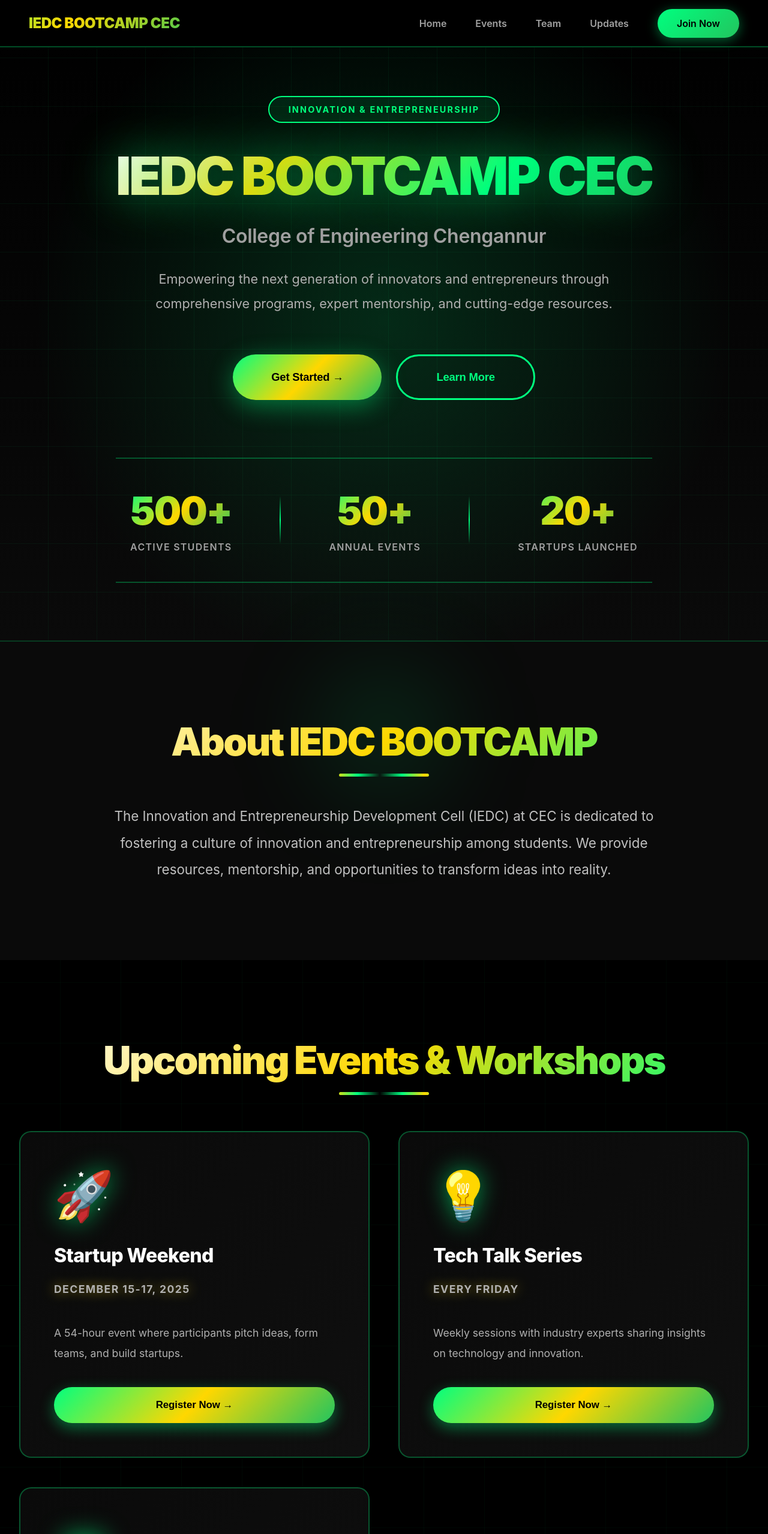
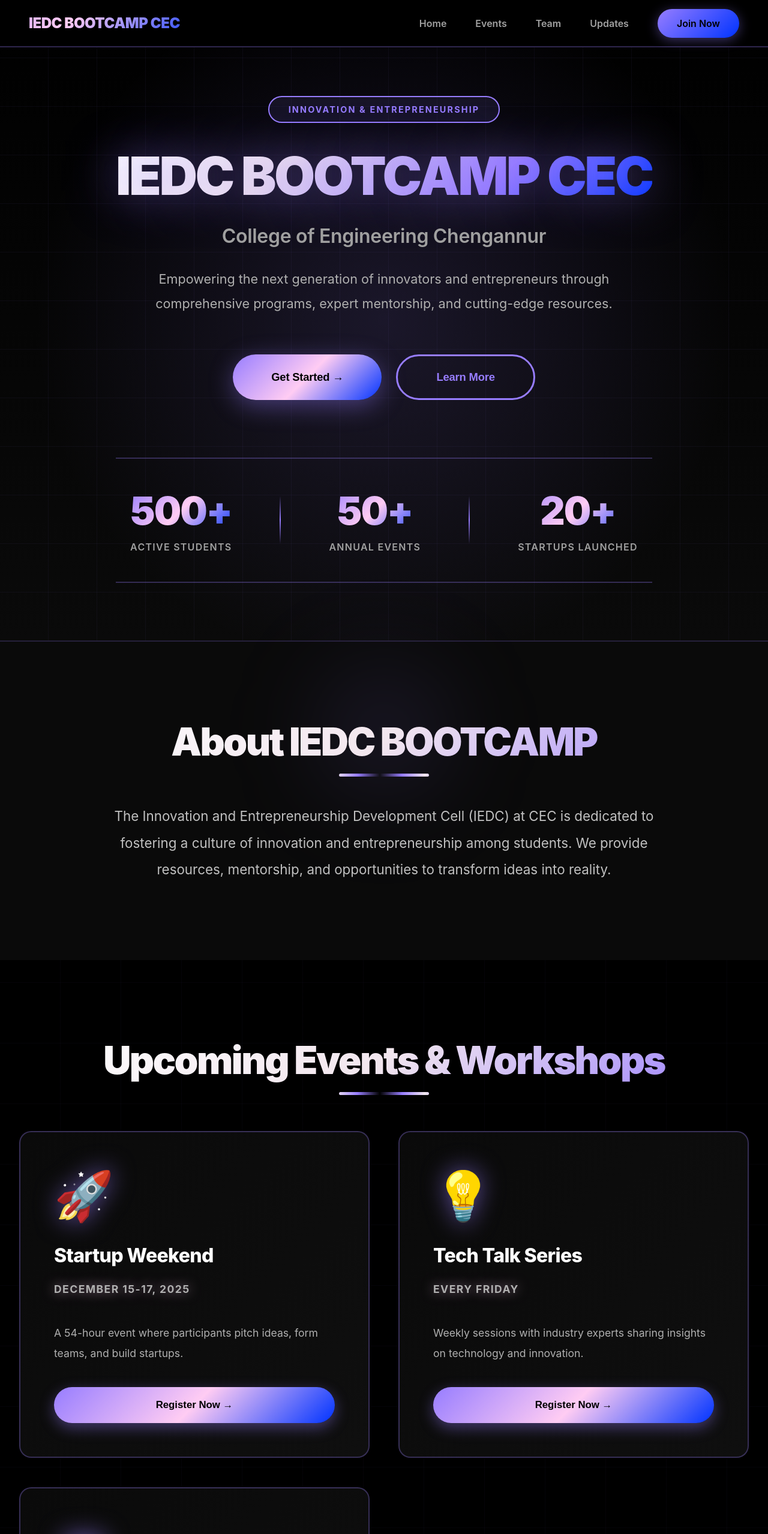
Before and after one commit to rinto-Cherian24/iedc, a Next.js app: page / in a window 1280 px wide. Shown: the top 2558 px of the page at 60% size. Built offline with nearby package versions, Linux system fonts and the light colour scheme.

Commit message:
Add gradients

```diff
--- a/app/page.module.css
+++ b/app/page.module.css
@@ -1,6 +1,6 @@
 /* Stunning Green Theme with Animations */
 @keyframes float { 0%, 100% { transform: translateY(0px); } 50% { transform: translateY(-10px); } }
-@keyframes glow { 0%, 100% { box-shadow: 0 0 15px rgba(0, 255, 127, 0.3); } 50% { box-shadow: 0 0 25px rgba(0, 255, 127, 0.5); } }
+@keyframes glow { 0%, 100% { box-shadow: 0 0 15px rgba(151, 125, 255, 0.3); } 50% { box-shadow: 0 0 25px rgba(151, 125, 255, 0.5); } }
 @keyframes slideInLeft { from { opacity: 0; transform: translateX(-50px); } to { opacity: 1; transform: translateX(0); } }
 @keyframes slideInRight { from { opacity: 0; transform: translateX(50px); } to { opacity: 1; transform: translateX(0); } }
 @keyframes fadeInUp { from { opacity: 0; transform: translateY(30px); } to { opacity: 1; transform: translateY(0); } }
@@ -13,7 +13,7 @@
   font-family: "Inter", -apple-system, BlinkMacSystemFont, "Segoe UI", Roboto, sans-serif;
   color: #ffffff;
   background: #000000;
-  background-image: radial-gradient(circle at 20% 50%, rgba(0, 255, 127, 0.1) 0%, transparent 50%), radial-gradient(circle at 80% 80%, rgba(34, 197, 94, 0.1) 0%, transparent 50%);
+  background-image: radial-gradient(circle at 20% 50%, rgba(151, 125, 255, 0.1) 0%, transparent 50%), radial-gradient(circle at 80% 80%, rgba(34, 197, 94, 0.1) 0%, transparent 50%);
 }
 
 .nav {
@@ -22,15 +22,15 @@
   width: 100%;
   background: rgba(0, 0, 0, 0.9);
   backdrop-filter: blur(20px);
-  border-bottom: 2px solid rgba(0, 255, 127, 0.3);
+  border-bottom: 2px solid rgba(151, 125, 255, 0.3);
   z-index: 1000;
   transition: all 0.3s ease;
 }
 
 .navScrolled {
   background: rgba(0, 0, 0, 0.95);
-  box-shadow: 0 10px 40px rgba(0, 255, 127, 0.2);
-  border-bottom-color: rgba(0, 255, 127, 0.5);
+  box-shadow: 0 10px 40px rgba(151, 125, 255, 0.2);
+  border-bottom-color: rgba(151, 125, 255, 0.5);
 }
 
 .navContent {
@@ -45,7 +45,7 @@
 .logo {
   font-size: 1.5rem;
   font-weight: 900;
-  background: linear-gradient(135deg, #00ff7f, #ffd700, #22c55e);
+  background: linear-gradient(135deg, #977DFF, #FFCCF3, #0033FF);
   -webkit-background-clip: text;
   -webkit-text-fill-color: transparent;
   background-clip: text;
@@ -58,8 +58,8 @@
 .menuToggle {
   display: none;
   background: transparent;
-  color: #00ff7f;
-  border: 2px solid #00ff7f;
+  color: #977DFF;
+  border: 2px solid #977DFF;
   font-size: 1.5rem;
   cursor: pointer;
   padding: 0.5rem 1rem;
@@ -68,9 +68,9 @@
 }
 
 .menuToggle:hover {
-  background: #00ff7f;
+  background: #977DFF;
   color: #000;
-  box-shadow: 0 0 20px rgba(0, 255, 127, 0.6);
+  box-shadow: 0 0 20px rgba(151, 125, 255, 0.6);
 }
 
 .navLinks {
@@ -98,12 +98,12 @@
   left: 0;
   width: 0;
   height: 3px;
-  background: linear-gradient(90deg, #00ff7f, #ffd700, #22c55e);
+  background: linear-gradient(90deg, #977DFF, #F2E6EE, #0033FF);
   transition: width 0.3s ease;
 }
 
 .navLinks li a:hover {
-  color: #00ff7f;
+  color: #977DFF;
 }
 
 .navLinks li a:hover::before {
@@ -111,13 +111,13 @@
 }
 
 .ctaNav {
-  background: linear-gradient(135deg, #00ff7f, #22c55e) !important;
+  background: linear-gradient(135deg, #977DFF, #0033FF) !important;
   color: #000 !important;
   padding: 0.875rem 2rem !important;
   border-radius: 50px;
   font-weight: 700;
   transition: all 0.3s ease;
-  box-shadow: 0 4px 20px rgba(0, 255, 127, 0.4);
+  box-shadow: 0 4px 20px rgba(151, 125, 255, 0.4);
 }
 
 .ctaNav::before {
@@ -126,7 +126,7 @@
 
 .ctaNav:hover {
   transform: translateY(-3px);
-  box-shadow: 0 8px 30px rgba(0, 255, 127, 0.6);
+  box-shadow: 0 8px 30px rgba(151, 125, 255, 0.6);
 }
 .hero {
   min-height: 100vh;
@@ -134,7 +134,7 @@
   align-items: center;
   justify-content: center;
   background: #000000;
-  background-image: radial-gradient(circle at 50% 50%, rgba(0, 255, 127, 0.15) 0%, transparent 70%), linear-gradient(180deg, #000000 0%, #0a0a0a 100%);
+  background-image: radial-gradient(circle at 50% 50%, rgba(151, 125, 255, 0.15) 0%, transparent 70%), linear-gradient(180deg, #000000 0%, #0a0a0a 100%);
   color: white;
   text-align: center;
   padding: 10rem 2rem 6rem;
@@ -149,7 +149,7 @@
   left: 0;
   right: 0;
   bottom: 0;
-  background-image: repeating-linear-gradient(0deg, transparent, transparent 80px, rgba(0, 255, 127, 0.05) 80px, rgba(0, 255, 127, 0.05) 81px), repeating-linear-gradient(90deg, transparent, transparent 80px, rgba(0, 255, 127, 0.05) 80px, rgba(0, 255, 127, 0.05) 81px);
+  background-image: repeating-linear-gradient(0deg, transparent, transparent 80px, rgba(151, 125, 255, 0.05) 80px, rgba(151, 125, 255, 0.05) 81px), repeating-linear-gradient(90deg, transparent, transparent 80px, rgba(151, 125, 255, 0.05) 80px, rgba(151, 125, 255, 0.05) 81px);
 
 }
 
@@ -161,8 +161,8 @@
 
 .heroTag {
   display: inline-block;
-  background: rgba(0, 255, 127, 0.1);
-  border: 2px solid #00ff7f;
+  background: rgba(151, 125, 255, 0.1);
+  border: 2px solid #977DFF;
   padding: 0.75rem 2rem;
   border-radius: 50px;
   font-weight: 700;
@@ -170,7 +170,7 @@
   margin-bottom: 2.5rem;
   letter-spacing: 0.15em;
   text-transform: uppercase;
-  color: #00ff7f;
+  color: #977DFF;
 
 }
 
@@ -180,12 +180,12 @@
   margin-bottom: 2rem;
   line-height: 1.1;
   letter-spacing: -0.04em;
-  background: linear-gradient(135deg, #ffffff 0%, #ffd700 30%, #00ff7f 70%, #22c55e 100%);
+  background: linear-gradient(135deg, #ffffff 0%, #F2E6EE 30%, #977DFF 70%, #0033FF 100%);
   -webkit-background-clip: text;
   -webkit-text-fill-color: transparent;
   background-clip: text;
   animation: fadeInUp 1s ease;
-  text-shadow: 0 0 80px rgba(0, 255, 127, 0.5);
+  text-shadow: 0 0 80px rgba(151, 125, 255, 0.5);
 }
 
 .heroSubtitle {
@@ -221,7 +221,7 @@
 .ctaButton {
   padding: 1.5rem 4rem;
   font-size: 1.15rem;
-  background: linear-gradient(135deg, #00ff7f, #ffd700, #22c55e);
+  background: linear-gradient(135deg, #977DFF, #FFCCF3, #0033FF);
   color: #000;
   border: none;
   border-radius: 50px;
@@ -229,7 +229,7 @@
   font-weight: 800;
   transition: all 0.3s ease;
   letter-spacing: -0.01em;
-  box-shadow: 0 10px 40px rgba(0, 255, 127, 0.4);
+  box-shadow: 0 10px 40px rgba(151, 125, 255, 0.4);
   position: relative;
   overflow: hidden;
 }
@@ -251,15 +251,15 @@
 
 .ctaButton:hover {
   transform: translateY(-5px) scale(1.05);
-  box-shadow: 0 15px 50px rgba(0, 255, 127, 0.6);
+  box-shadow: 0 15px 50px rgba(151, 125, 255, 0.6);
 }
 
 .secondaryButton {
   padding: 1.5rem 4rem;
   font-size: 1.15rem;
   background: transparent;
-  color: #00ff7f;
-  border: 3px solid #00ff7f;
+  color: #977DFF;
+  border: 3px solid #977DFF;
   border-radius: 50px;
   cursor: pointer;
   font-weight: 800;
@@ -268,10 +268,10 @@
 }
 
 .secondaryButton:hover {
-  background: rgba(0, 255, 127, 0.1);
-  border-color: #22c55e;
-  color: #22c55e;
-  box-shadow: 0 0 30px rgba(0, 255, 127, 0.4);
+  background: rgba(151, 125, 255, 0.1);
+  border-color: #0033FF;
+  color: #0033FF;
+  box-shadow: 0 0 30px rgba(151, 125, 255, 0.4);
 }
 
 .heroStats {
@@ -281,8 +281,8 @@
   align-items: center;
   flex-wrap: wrap;
   padding: 3rem 0;
-  border-top: 2px solid rgba(0, 255, 127, 0.3);
-  border-bottom: 2px solid rgba(0, 255, 127, 0.3);
+  border-top: 2px solid rgba(151, 125, 255, 0.3);
+  border-bottom: 2px solid rgba(151, 125, 255, 0.3);
   animation: fadeInUp 1s ease 0.8s both;
 }
 
@@ -296,7 +296,7 @@
   font-weight: 900;
   margin-bottom: 0.75rem;
   letter-spacing: -0.03em;
-  background: linear-gradient(135deg, #00ff7f, #ffd700, #22c55e);
+  background: linear-gradient(135deg, #977DFF, #FFCCF3, #0033FF);
   -webkit-background-clip: text;
   -webkit-text-fill-color: transparent;
   background-clip: text;
@@ -313,12 +313,12 @@
 .statDivider {
   width: 2px;
   height: 80px;
-  background: linear-gradient(180deg, transparent, #00ff7f, transparent);
+  background: linear-gradient(180deg, transparent, #977DFF, transparent);
 }
 .about {
   padding: 8rem 2rem;
   background: #0a0a0a;
-  border-top: 2px solid rgba(0, 255, 127, 0.2);
+  border-top: 2px solid rgba(151, 125, 255, 0.2);
   position: relative;
 }
 
@@ -330,7 +330,7 @@
   transform: translateX(-50%);
   width: 300px;
   height: 300px;
-  background: radial-gradient(circle, rgba(0, 255, 127, 0.2) 0%, transparent 70%);
+  background: radial-gradient(circle, rgba(151, 125, 255, 0.2) 0%, transparent 70%);
   filter: blur(80px);
 }
 
@@ -348,7 +348,7 @@
   color: #ffffff;
   font-weight: 900;
   letter-spacing: -0.04em;
-  background: linear-gradient(135deg, #ffffff, #ffd700, #00ff7f);
+  background: linear-gradient(135deg, #ffffff, #F2E6EE, #977DFF);
   -webkit-background-clip: text;
   -webkit-text-fill-color: transparent;
   background-clip: text;
@@ -363,7 +363,7 @@
   transform: translateX(-50%);
   width: 150px;
   height: 5px;
-  background: linear-gradient(90deg, transparent, #00ff7f, #ffd700, #00ff7f, transparent);
+  background: linear-gradient(90deg, transparent, #977DFF, #F2E6EE, #977DFF, transparent);
   border-radius: 3px;
   animation: shimmer 5s infinite linear;
 }
@@ -382,7 +382,7 @@
 .events {
   padding: 8rem 2rem;
   background: #000000;
-  background-image: repeating-linear-gradient(0deg, transparent, transparent 100px, rgba(0, 255, 127, 0.03) 100px, rgba(0, 255, 127, 0.03) 101px), repeating-linear-gradient(90deg, transparent, transparent 100px, rgba(0, 255, 127, 0.03) 100px, rgba(0, 255, 127, 0.03) 101px);
+  background-image: repeating-linear-gradient(0deg, transparent, transparent 100px, rgba(151, 125, 255, 0.03) 100px, rgba(151, 125, 255, 0.03) 101px), repeating-linear-gradient(90deg, transparent, transparent 100px, rgba(151, 125, 255, 0.03) 100px, rgba(151, 125, 255, 0.03) 101px);
   position: relative;
 }
 
@@ -395,7 +395,7 @@
 
 .eventCard {
   background: linear-gradient(135deg, #0a0a0a, #0f0f0f);
-  border: 2px solid rgba(0, 255, 127, 0.3);
+  border: 2px solid rgba(151, 125, 255, 0.3);
   border-radius: 20px;
   padding: 3.5rem;
   transition: all 0.5s cubic-bezier(0.175, 0.885, 0.32, 1.275);
@@ -411,7 +411,7 @@
   left: -100%;
   width: 100%;
   height: 100%;
-  background: linear-gradient(90deg, transparent, rgba(0, 255, 127, 0.1), transparent);
+  background: linear-gradient(90deg, transparent, rgba(151, 125, 255, 0.1), transparent);
   transition: left 0.5s;
 }
 
@@ -426,7 +426,7 @@
   left: 0;
   right: 0;
   height: 5px;
-  background: linear-gradient(90deg, #00ff7f, #ffd700, #22c55e);
+  background: linear-gradient(90deg, #977DFF, #F2E6EE, #0033FF);
   transform: scaleX(0);
   transition: transform 0.5s ease;
 }
@@ -437,8 +437,8 @@
 
 .eventCard:hover {
   transform: translateY(-15px) scale(1.02);
-  box-shadow: 0 30px 60px rgba(0, 255, 127, 0.3), 0 0 100px rgba(0, 255, 127, 0.2);
-  border-color: #00ff7f;
+  box-shadow: 0 30px 60px rgba(151, 125, 255, 0.3), 0 0 100px rgba(151, 125, 255, 0.2);
+  border-color: #977DFF;
 }
 
 .eventIcon {
@@ -446,7 +446,7 @@
   margin-bottom: 2rem;
   display: block;
 
-  filter: drop-shadow(0 0 20px rgba(0, 255, 127, 0.6));
+  filter: drop-shadow(0 0 20px rgba(151, 125, 255, 0.6));
 }
 
 .eventCard h3 {
@@ -457,7 +457,7 @@
   letter-spacing: -0.02em;
 }
 
-.eventDate { color: #ffd700; font-weight: 700; margin-bottom: 1.5rem; font-size: 1.05rem; letter-spacing: 0.08em; text-transform: uppercase; text-shadow: 0 0 20px rgba(255, 215, 0, 0.6); }
+.eventDate { color: #F2E6EE; font-weight: 700; margin-bottom: 1.5rem; font-size: 1.05rem; letter-spacing: 0.08em; text-transform: uppercase; text-shadow: 0 0 20px rgba(255, 204, 243, 0.6); }
 
 .eventCard p {
   color: #b0b0b0;
@@ -468,7 +468,7 @@
 
 .registerButton {
   padding: 1.25rem 3rem;
-  background: linear-gradient(135deg, #00ff7f, #ffd700, #22c55e);
+  background: linear-gradient(135deg, #977DFF, #FFCCF3, #0033FF);
   color: #000;
   border: none;
   border-radius: 50px;
@@ -477,17 +477,17 @@
   transition: all 0.3s ease;
   font-size: 1.05rem;
   width: 100%;
-  box-shadow: 0 8px 25px rgba(0, 255, 127, 0.4);
+  box-shadow: 0 8px 25px rgba(151, 125, 255, 0.4);
 }
 
 .registerButton:hover {
   transform: translateY(-3px);
-  box-shadow: 0 12px 35px rgba(0, 255, 127, 0.6);
+  box-shadow: 0 12px 35px rgba(151, 125, 255, 0.6);
 }
 .team {
   padding: 8rem 2rem;
   background: #0a0a0a;
-  border-top: 2px solid rgba(0, 255, 127, 0.2);
+  border-top: 2px solid rgba(151, 125, 255, 0.2);
   position: relative;
 }
 
@@ -512,7 +512,7 @@
 
 .teamCard {
   background: linear-gradient(135deg, #0a0a0a, #0f0f0f);
-  border: 2px solid rgba(0, 255, 127, 0.3);
+  border: 2px solid rgba(151, 125, 255, 0.3);
   border-radius: 20px;
   padding: 3rem;
   text-align: center;
@@ -529,7 +529,7 @@
   left: -50%;
   width: 200%;
   height: 200%;
-  background: conic-gradient(from 0deg, transparent, rgba(0, 255, 127, 0.1), transparent 30%);
+  background: conic-gradient(from 0deg, transparent, rgba(151, 125, 255, 0.1), transparent 30%);
   animation: rotate 8s linear infinite;
   opacity: 0;
   transition: opacity 0.5s;
@@ -541,29 +541,29 @@
 
 .teamCard:hover {
   transform: translateY(-15px) scale(1.05);
-  box-shadow: 0 30px 60px rgba(0, 255, 127, 0.4), 0 0 100px rgba(0, 255, 127, 0.3);
-  border-color: #00ff7f;
+  box-shadow: 0 30px 60px rgba(151, 125, 255, 0.4), 0 0 100px rgba(151, 125, 255, 0.3);
+  border-color: #977DFF;
 }
 
 .teamIconWrapper {
   width: 150px;
   height: 150px;
   margin: 0 auto 2rem;
-  background: linear-gradient(135deg, #00ff7f, #ffd700, #22c55e);
-  border: 3px solid #00ff7f;
+  background: linear-gradient(135deg, #977DFF, #FFCCF3, #0033FF);
+  border: 3px solid #977DFF;
   border-radius: 20px;
   display: flex;
   align-items: center;
   justify-content: center;
   position: relative;
   transition: all 0.5s ease;
-  box-shadow: 0 10px 40px rgba(0, 255, 127, 0.4);
+  box-shadow: 0 10px 40px rgba(151, 125, 255, 0.4);
 
 }
 
 .teamCard:hover .teamIconWrapper {
   transform: scale(1.15) rotate(5deg);
-  box-shadow: 0 15px 50px rgba(0, 255, 127, 0.6);
+  box-shadow: 0 15px 50px rgba(151, 125, 255, 0.6);
 }
 
 .teamIcon {
@@ -584,12 +584,12 @@
   letter-spacing: -0.02em;
 }
 
-.teamRole { background: linear-gradient(135deg, #ffd700, #00ff7f); -webkit-background-clip: text; -webkit-text-fill-color: transparent; background-clip: text; font-weight: 700; font-size: 1.05rem; letter-spacing: 0.05em; text-transform: uppercase; }
+.teamRole { background: linear-gradient(135deg, #F2E6EE, #977DFF); -webkit-background-clip: text; -webkit-text-fill-color: transparent; background-clip: text; font-weight: 700; font-size: 1.05rem; letter-spacing: 0.05em; text-transform: uppercase; }
 
 .blog {
   padding: 8rem 2rem;
   background: #000000;
-  background-image: repeating-linear-gradient(0deg, transparent, transparent 100px, rgba(0, 255, 127, 0.03) 100px, rgba(0, 255, 127, 0.03) 101px), repeating-linear-gradient(90deg, transparent, transparent 100px, rgba(0, 255, 127, 0.03) 100px, rgba(0, 255, 127, 0.03) 101px);
+  background-image: repeating-linear-gradient(0deg, transparent, transparent 100px, rgba(151, 125, 255, 0.03) 100px, rgba(151, 125, 255, 0.03) 101px), repeating-linear-gradient(90deg, transparent, transparent 100px, rgba(151, 125, 255, 0.03) 100px, rgba(151, 125, 255, 0.03) 101px);
 }
 
 .blogGrid {
@@ -601,7 +601,7 @@
 
 .blogCard {
   background: linear-gradient(135deg, #0a0a0a, #0f0f0f);
-  border: 2px solid rgba(0, 255, 127, 0.3);
+  border: 2px solid rgba(151, 125, 255, 0.3);
   border-radius: 20px;
   padding: 3rem;
   transition: all 0.5s cubic-bezier(0.175, 0.885, 0.32, 1.275);
@@ -617,7 +617,7 @@
   left: 0;
   right: 0;
   height: 5px;
-  background: linear-gradient(90deg, #00ff7f, #ffd700, #22c55e);
+  background: linear-gradient(90deg, #977DFF, #F2E6EE, #0033FF);
   transform: scaleX(0);
   transition: transform 0.5s ease;
 }
@@ -628,14 +628,14 @@
 
 .blogCard:hover {
   transform: translateY(-15px);
-  box-shadow: 0 30px 60px rgba(0, 255, 127, 0.3);
-  border-color: #00ff7f;
+  box-shadow: 0 30px 60px rgba(151, 125, 255, 0.3);
+  border-color: #977DFF;
 }
 
 .blogDate {
-  color: #00ff7f;
-  background: rgba(0, 255, 127, 0.1);
-  border: 2px solid #00ff7f;
+  color: #977DFF;
+  background: rgba(151, 125, 255, 0.1);
+  border: 2px solid #977DFF;
   display: inline-block;
   padding: 0.5rem 1.25rem;
   border-radius: 50px;
@@ -663,7 +663,7 @@
 }
 
 .readMore {
-  color: #00ff7f;
+  color: #977DFF;
   text-decoration: none;
   font-weight: 800;
   transition: all 0.3s ease;
@@ -674,16 +674,16 @@
 }
 
 .readMore:hover {
-  color: #22c55e;
+  color: #0033FF;
   gap: 1.25rem;
-  text-shadow: 0 0 20px rgba(0, 255, 127, 0.6);
+  text-shadow: 0 0 20px rgba(151, 125, 255, 0.6);
 }
 .contact {
   padding: 8rem 2rem;
   background: #0a0a0a;
-  background-image: radial-gradient(circle at 50% 50%, rgba(0, 255, 127, 0.15) 0%, transparent 60%);
-  border-top: 2px solid rgba(0, 255, 127, 0.3);
-  border-bottom: 2px solid rgba(0, 255, 127, 0.3);
+  background-image: radial-gradient(circle at 50% 50%, rgba(151, 125, 255, 0.15) 0%, transparent 60%);
+  border-top: 2px solid rgba(151, 125, 255, 0.3);
+  border-bottom: 2px solid rgba(151, 125, 255, 0.3);
   color: white;
   text-align: center;
   position: relative;
@@ -694,7 +694,7 @@
   margin-bottom: 2rem;
   font-weight: 900;
   letter-spacing: -0.04em;
-  background: linear-gradient(135deg, #ffffff, #ffd700, #00ff7f);
+  background: linear-gradient(135deg, #ffffff, #F2E6EE, #977DFF);
   -webkit-background-clip: text;
   -webkit-text-fill-color: transparent;
   background-clip: text;
@@ -712,7 +712,7 @@
 .ctaButtonLarge {
   padding: 1.75rem 5rem;
   font-size: 1.25rem;
-  background: linear-gradient(135deg, #00ff7f, #ffd700, #22c55e);
+  background: linear-gradient(135deg, #977DFF, #FFCCF3, #0033FF);
   color: #000;
   border: none;
   border-radius: 50px;
@@ -720,20 +720,20 @@
   font-weight: 900;
   transition: all 0.3s ease;
   letter-spacing: -0.01em;
-  box-shadow: 0 15px 50px rgba(0, 255, 127, 0.5);
+  box-shadow: 0 15px 50px rgba(151, 125, 255, 0.5);
   animation: fadeInUp 1s ease 0.4s both;
 }
 
 .ctaButtonLarge:hover {
   transform: translateY(-5px) scale(1.05);
-  box-shadow: 0 20px 60px rgba(0, 255, 127, 0.7);
+  box-shadow: 0 20px 60px rgba(151, 125, 255, 0.7);
 }
 
 .footer {
   background: #000000;
   color: white;
   padding: 6rem 2rem 3rem;
-  border-top: 2px solid rgba(0, 255, 127, 0.3);
+  border-top: 2px solid rgba(151, 125, 255, 0.3);
 }
 
 .footerContent {
@@ -747,7 +747,7 @@
 
 .footerSection h3 {
   margin-bottom: 2rem;
-  background: linear-gradient(135deg, #00ff7f, #ffd700, #22c55e);
+  background: linear-gradient(135deg, #977DFF, #FFCCF3, #0033FF);
   -webkit-background-clip: text;
   -webkit-text-fill-color: transparent;
   background-clip: text;
@@ -775,9 +775,9 @@
 }
 
 .footerSection a:hover {
-  color: #00ff7f;
+  color: #977DFF;
   padding-left: 10px;
-  text-shadow: 0 0 10px rgba(0, 255, 127, 0.5);
+  text-shadow: 0 0 10px rgba(151, 125, 255, 0.5);
 }
 
 .footerSection p {
@@ -790,7 +790,7 @@
 .footerBottom {
   text-align: center;
   padding-top: 3rem;
-  border-top: 2px solid rgba(0, 255, 127, 0.2);
+  border-top: 2px solid rgba(151, 125, 255, 0.2);
   color: #808080;
   font-size: 1rem;
 }
@@ -811,10 +811,10 @@
     background: rgba(0, 0, 0, 0.98);
     flex-direction: column;
     padding: 2rem;
-    box-shadow: 0 10px 30px rgba(0, 255, 127, 0.3);
+    box-shadow: 0 10px 30px rgba(151, 125, 255, 0.3);
     display: none;
     gap: 2rem;
-    border-top: 2px solid rgba(0, 255, 127, 0.3);
+    border-top: 2px solid rgba(151, 125, 255, 0.3);
   }
   .navOpen { display: flex; }
   .hero { padding: 7rem 1.5rem 4rem; }
```
